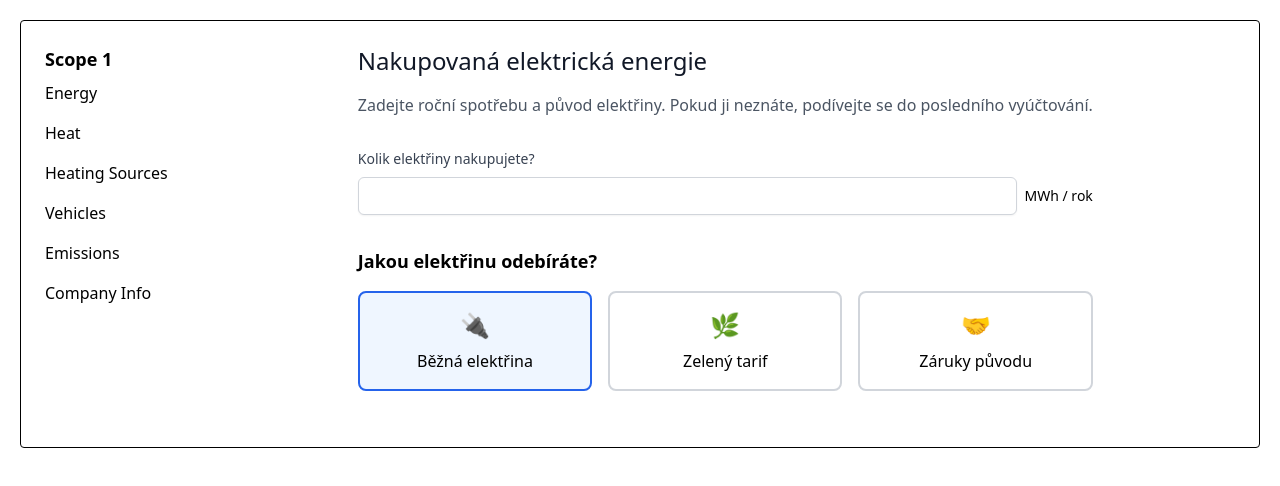
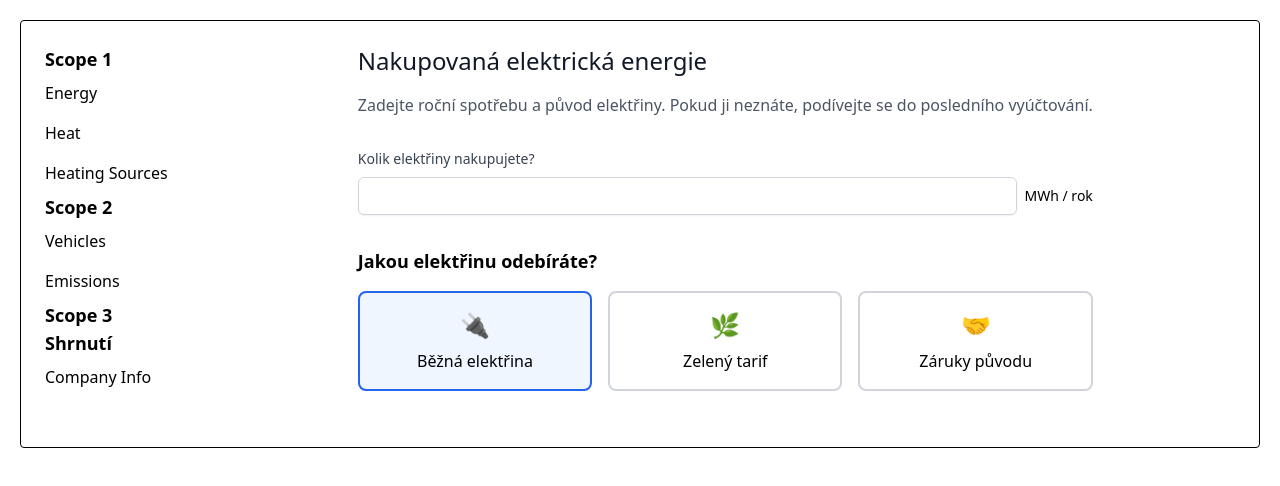
Before and after one commit to deploy-esgrovia/simple-esg-calc, a Vue app: page /energy in a window 1280 px wide. Shown: the top 486 px of the page. Built offline with nearby package versions, Linux system fonts and the light colour scheme.

Commit message:
chore: format side navbar

```diff
--- a/src/components/SideNavbar.vue
+++ b/src/components/SideNavbar.vue
@@ -1,47 +1,59 @@
 <template>
-	<div class="bg-gray-800 text-white">
 	<div>
 		<nav>
 			<ul>
 				<!--Scope 1-->
 				<li>
 					<ul>
-							<li class="text-lg text-black font-bold bg-indigo-500">Scope 1</li>
+						<li class="text-lg font-bold">
+							<p>Scope 1</p>
+						</li>
+
 						<li>
-								<router-link to="/" class="block py-2 text-black"
-									>Energy</router-link
-								>
+							<router-link to="/" class="block py-2 ">Energy</router-link>
 						</li>
 						<li>
-								<router-link to="/heat" class="block py-2 text-black"
-									>Heat</router-link
-								>
+							<router-link to="/heat" class="block py-2 ">Heat</router-link>
 						</li>
 						<li>
-								<router-link to="/heating-sources" class="block py-2 text-black"
+							<router-link to="/heating-sources" class="block py-2 "
 								>Heating Sources</router-link
 							>
 						</li>
+					</ul>
+				</li>
+				<!--Scope 2-->
 				<li>
-								<router-link to="/vehicles" class="block py-2 text-black"
-									>Vehicles</router-link
-								>
+					<ul>
+						<li class="text-lg font-bold">Scope 2</li>
+						<li>
+							<router-link to="/vehicles" class="block py-2 ">Vehicles</router-link>
 						</li>
 						<li>
-								<router-link to="/emissions" class="block py-2 text-black"
-									>Emissions</router-link
-								>
+							<router-link to="/emissions" class="block py-2 ">Emissions</router-link>
 						</li>
+					</ul>
+				</li>
+				<!--Scope 3-->
 				<li>
-								<router-link to="/company-info" class="block py-2 text-black"
+					<ul>
+						<li class="text-lg font-bold">
+							<p>Scope 3</p>
+						</li>
+					</ul>
+				</li>
+				<!--Závěr-->
+				<li class="pt-4">
+					<ul>
+						<li class="text-lg  font-bold">Shrnutí</li>
+						<li>
+							<router-link to="/company-info" class="block py-2 "
 								>Company Info</router-link
 							>
 						</li>
 					</ul>
 				</li>
-					<!--Scope 2 - další li element s ul elemente m uvnitř-->
 			</ul>
 		</nav>
 	</div>
-	</div>
 </template>
```
Lines whose indentation alone changed are shown as unchanged.
